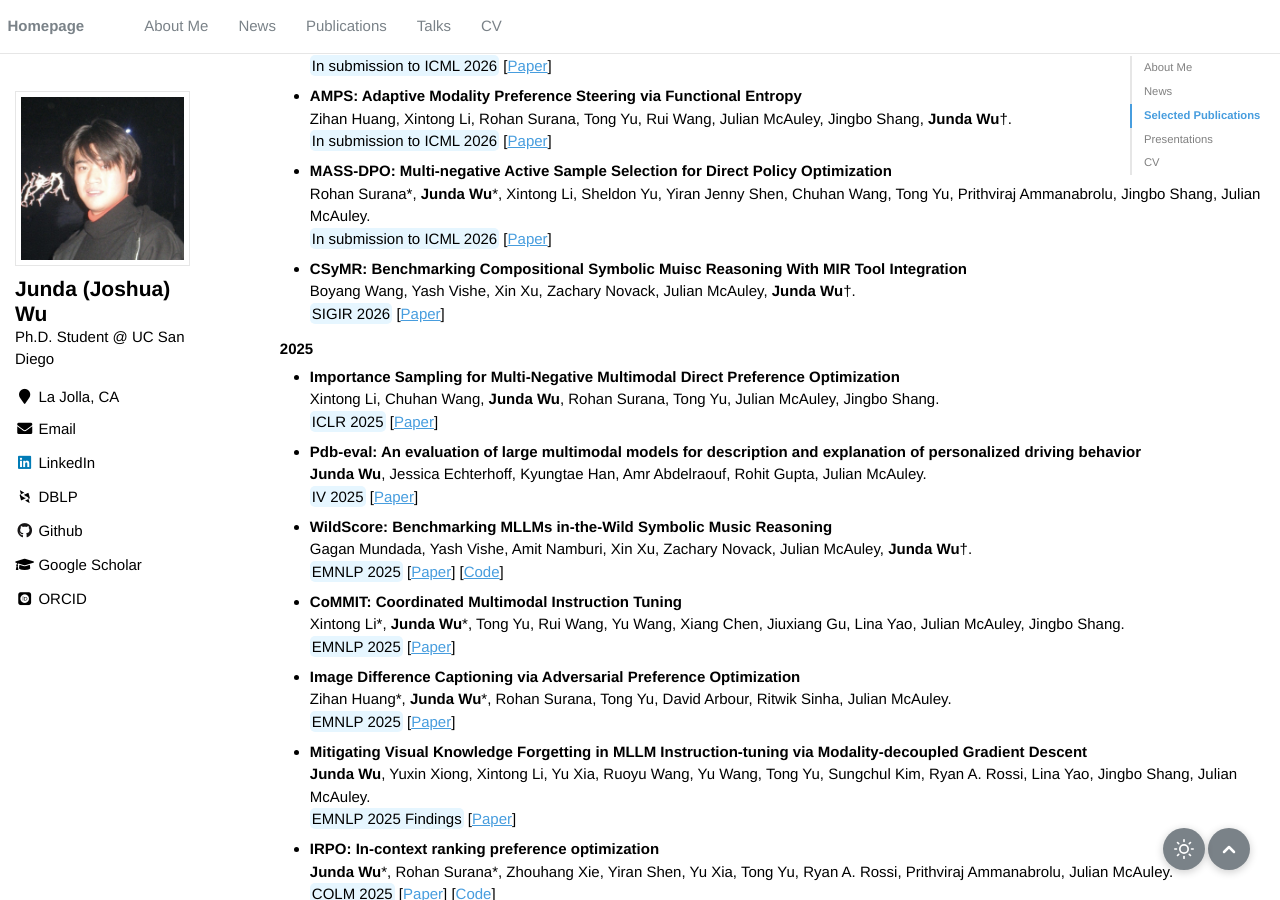
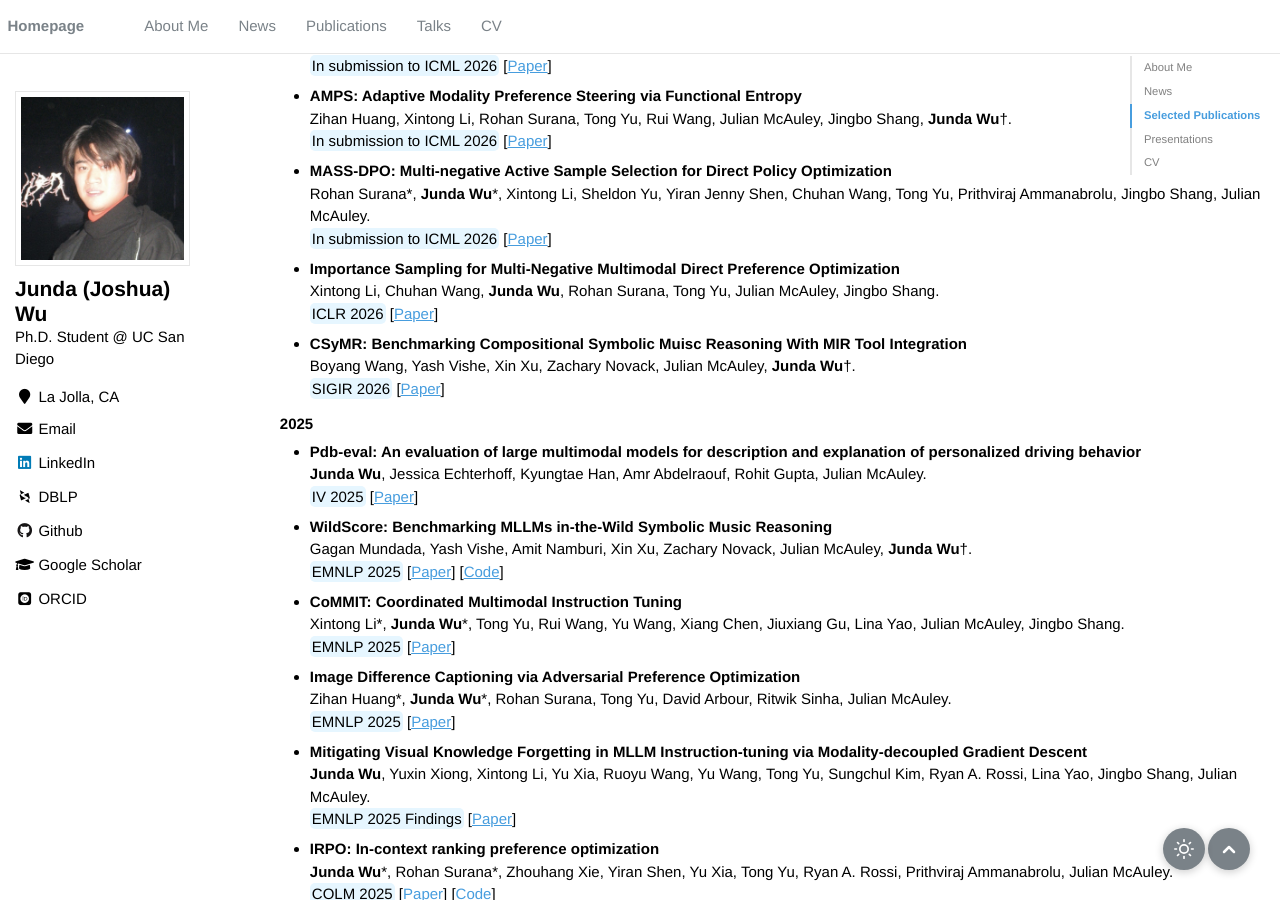
Before and after one commit to JoshuaWu1997/JoshuaWu1997.github.io, a Jekyll site: the page built from _pages/about.md, in a window 1280 px wide and 900 px high, scrolled down 2323 px. Built offline with Jekyll 4.4.1, drawn with Linux system fonts in a browser that asks for light colours; emoji names are drawn with the system emoji font; some web fonts are replaced.

Commit message:
Update publications.yml

```diff
--- a/_data/publications.yml
+++ b/_data/publications.yml
@@ -4,7 +4,7 @@ featured:
   - {title: 'WS-GRPO: Weakly-Supervised Group-Relative Policy Optimization for Rollout-Efficient Reasoning', authors: 'Gagan Mundada, Zihan Huang, Rohan Surana, Sheldon Yu, Jennifer Yuntong Zhang, Xintong Li, Tong Yu, Lina Yao, Jingbo Shang, Julian McAuley, **Junda Wu**†', venue: 'In submission to ICML 2026', url: 'https://arxiv.org/abs/2602.17025', year: 2026}
   - {title: 'AMPS: Adaptive Modality Preference Steering via Functional Entropy', authors: 'Zihan Huang, Xintong Li, Rohan Surana, Tong Yu, Rui Wang, Julian McAuley, Jingbo Shang, **Junda Wu**†', venue: 'In submission to ICML 2026', url: 'https://arxiv.org/abs/2602.12533', year: 2026}
   - {title: 'MASS-DPO: Multi-negative Active Sample Selection for Direct Policy Optimization', authors: 'Rohan Surana\*, **Junda Wu**\*, Xintong Li, Sheldon Yu, Yiran Jenny Shen, Chuhan Wang, Tong Yu, Prithviraj Ammanabrolu, Jingbo Shang, Julian McAuley', venue: 'In submission to ICML 2026', url: 'https://openreview.net/pdf?id=gFtdK7pwHg', year: 2026}
-  - {title: 'Importance Sampling for Multi-Negative Multimodal Direct Preference Optimization', authors: 'Xintong Li, Chuhan Wang, **Junda Wu**, Rohan Surana, Tong Yu, Julian McAuley, Jingbo Shang', venue: 'ICLR 2025', url: 'https://arxiv.org/abs/2509.25717', year: 2025}
+  - {title: 'Importance Sampling for Multi-Negative Multimodal Direct Preference Optimization', authors: 'Xintong Li, Chuhan Wang, **Junda Wu**, Rohan Surana, Tong Yu, Julian McAuley, Jingbo Shang', venue: 'ICLR 2026', url: 'https://arxiv.org/abs/2509.25717', year: 2026}
   - {title: 'Pdb-eval: An evaluation of large multimodal models for description and explanation of personalized driving behavior', authors: '**Junda Wu**, Jessica Echterhoff, Kyungtae Han, Amr Abdelraouf, Rohit Gupta, Julian McAuley', venue: 'IV 2025', url: 'https://arxiv.org/abs/2507.18447', year: 2025}
   - {title: 'WildScore: Benchmarking MLLMs in-the-Wild Symbolic Music Reasoning', authors: 'Gagan Mundada, Yash Vishe, Amit Namburi, Xin Xu, Zachary Novack, Julian McAuley, **Junda Wu**†', venue: 'EMNLP 2025', url: 'https://aclanthology.org/2025.emnlp-main.853/', code: 'https://github.com/GaganVM/WildScore', year: 2025}
   - {title: 'CoMMIT: Coordinated Multimodal Instruction Tuning', authors: 'Xintong Li\*, **Junda Wu**\*, Tong Yu, Rui Wang, Yu Wang, Xiang Chen, Jiuxiang Gu, Lina Yao, Julian McAuley, Jingbo Shang', venue: 'EMNLP 2025', url: 'https://aclanthology.org/2025.emnlp-main.582/', year: 2025}
@@ -47,7 +47,7 @@ index:
   - {title: 'MuseCPBench: an Empirical Study of Music Editing Methods through Music Context Preservation', authors: 'Yash Vishe, Eric Xue, Xunyi Jiang, Zachary Novack, **Junda Wu**, Julian McAuley, Xin Xu', venue: 'arXiv 2025', url: 'https://arxiv.org/abs/2512.14629', year: 2025}
   - {title: 'Listwise Preference Diffusion Optimization for User Behavior Trajectories Prediction', authors: 'Hongtao Huang, Chengkai Huang, **Junda Wu**, Tong Yu, Julian McAuley, Lina Yao', venue: 'NeurIPS 2025', url: 'https://arxiv.org/abs/2511.00530', year: 2025}
   - {title: 'Weakly-supervised vlm-guided partial contrastive learning for visual language navigation', authors: 'Ruoyu Wang, Tong Yu, **Junda Wu**, Yao Liu, Julian McAuley, Lina Yao', venue: 'IROS 2025', url: 'https://arxiv.org/abs/2506.15757', year: 2025}
-  - {title: 'Importance Sampling for Multi-Negative Multimodal Direct Preference Optimization', authors: 'Xintong Li, Chuhan Wang, **Junda Wu**, Rohan Surana, Tong Yu, Julian McAuley, Jingbo Shang', venue: 'ICLR 2025', url: 'https://arxiv.org/abs/2509.25717', year: 2025}
+  - {title: 'Importance Sampling for Multi-Negative Multimodal Direct Preference Optimization', authors: 'Xintong Li, Chuhan Wang, **Junda Wu**, Rohan Surana, Tong Yu, Julian McAuley, Jingbo Shang', venue: 'ICLR 2026', url: 'https://arxiv.org/abs/2509.25717', year: 2026}
   - {title: 'A Tutorial on Agentic LLM for Recommender Systems', authors: 'Chengkai Huang, **Junda Wu**, Tong Yu, Julian McAuley, Lina Yao', venue: 'RecSys 2025', url: 'https://dl.acm.org/doi/10.1145/3705328.3748007', year: 2025}
   - {title: 'Pluralistic Off-policy Evaluation and Alignment', authors: 'Chengkai Huang, **Junda Wu**, Zhouhang Xie, Yu Xia, Rui Wang, Tong Yu, Subrata Mitra, Julian McAuley, Lina Yao', venue: 'arXiv 2025', url: 'https://arxiv.org/abs/2509.19333', year: 2025}
   - {title: 'Dice: Dynamic in-context example selection in llm agents via efficient knowledge transfer', authors: 'Ruoyu Wang, **Junda Wu**, Yu Xia, Tong Yu, Ryan A. Rossi, Julian McAuley, Lina Yao', venue: 'arXiv 2025', url: 'https://arxiv.org/abs/2507.23554', year: 2025}
```
